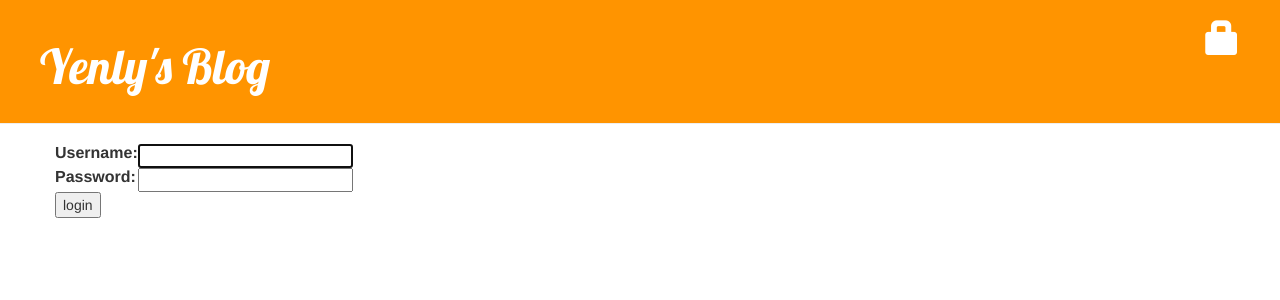
After one commit to yenly/django_girls_blog, a Django app: page /accounts/login/ in a window 1280 px wide. The commit adds this page. Shown: the top 300 px of the page. Run offline with Django 3.2, Linux system fonts and the light colour scheme; some libraries are stand-ins or nearby versions.

Commit message:
Add secure my website homework feature.

```diff
--- a/blog/templates/blog/base.html
+++ b/blog/templates/blog/base.html
@@ -13,6 +13,9 @@
       {% if user.is_authenticated %}
         <a href="{% url 'post_new' %}" class="top-menu"><span class="glyphicon glyphicon-plus"></span></a>
         <a href="{% url 'post_draft_list' %}" class="top-menu"><span class="glyphicon glyphicon-edit"></span></a>
+        <p class="top-menu">Hello {{ user.username }} <small>(<a href="{% url 'logout' %}">Log out</a>)</small></p>
+      {% else %}
+        <a href="{% url 'login' %}" class="top-menu"><span class="glyphicon glyphicon-lock"></span></a>
       {% endif %}
       <h1><a href="/">Yenly's Blog</a></h1>
     </div>
--- /dev/null
+++ b/blog/templates/registration/login.html
@@ -0,0 +1,24 @@
+{% extends "blog/base.html" %}
+
+{% block content %}
+  {% if form.errors %}
+    <p>Your username and password didn't match. Please try again.</p>
+  {% endif %}
+
+  <form method="post" action="{% url 'login' %}">
+  {% csrf_token %}
+    <table>
+      <tr>
+        <td>{{ form.username.label_tag }}</td>
+        <td>{{ form.username }}</td>
+      </tr>
+      <tr>
+        <td>{{ form.password.label_tag }}</td>
+        <td>{{ form.password }}</td>
+      </tr>
+    </table>
+
+    <input type="submit" value="login" />
+    <input type="hidden" name="next" value="{{ next }}" />
+  </form>
+{% endblock %}
--- a/blog/views.py
+++ b/blog/views.py
@@ -3,6 +3,7 @@ from django.utils import timezone
 from .models import Post
 from .forms import PostForm
 from django.shortcuts import redirect
+from django.contrib.auth.decorators import login_required
 
 # Create your views here.
 def post_list(request):
@@ -13,6 +14,7 @@ def post_detail(request, pk):
     post = get_object_or_404(Post, pk=pk)
     return render(request, 'blog/post_detail.html', {'post': post})
 
+@login_required
 def post_new(request):
     if request.method == "POST":
         form = PostForm(request.POST)
@@ -26,6 +28,7 @@ def post_new(request):
         form = PostForm()
     return render(request, 'blog/post_edit.html', {'form': form})
 
+@login_required
 def post_edit(request, pk):
     post = get_object_or_404(Post, pk=pk)
     if request.method == "POST":
@@ -40,15 +43,18 @@ def post_edit(request, pk):
         form = PostForm(instance=post)
     return render(request, 'blog/post_edit.html', {'form': form})
 
+@login_required
 def post_draft_list(request):
     posts = Post.objects.filter(published_date__isnull=True).order_by('created_date')
     return render(request, 'blog/post_draft_list.html', {'posts': posts})
 
+@login_required
 def post_publish(request, pk):
     post = get_object_or_404(Post, pk=pk)
     post.publish()
     return redirect('post_detail', pk=pk)
 
+@login_required
 def post_remove(request, pk):
     post = get_object_or_404(Post, pk=pk)
     post.delete()
--- a/mysite/settings.py
+++ b/mysite/settings.py
@@ -120,3 +120,5 @@ USE_TZ = True
 
 STATIC_URL = '/static/'
 STATIC_ROOT = os.path.join(BASE_DIR, 'static')
+
+LOGIN_REDIRECT_URL = '/'
--- a/mysite/urls.py
+++ b/mysite/urls.py
@@ -16,7 +16,11 @@ Including another URLconf
 from django.conf.urls import include, url
 from django.contrib import admin
 
+from django.contrib.auth import views
+
 urlpatterns = [
     url(r'^admin/', admin.site.urls),
+    url(r'^accounts/login/$', views.login, name='login'),
+    url(r'^accounts/logout/$', views.logout, name='logout', kwargs={'next_page': '/'}),
     url(r'', include('blog.urls')),
 ]
```
